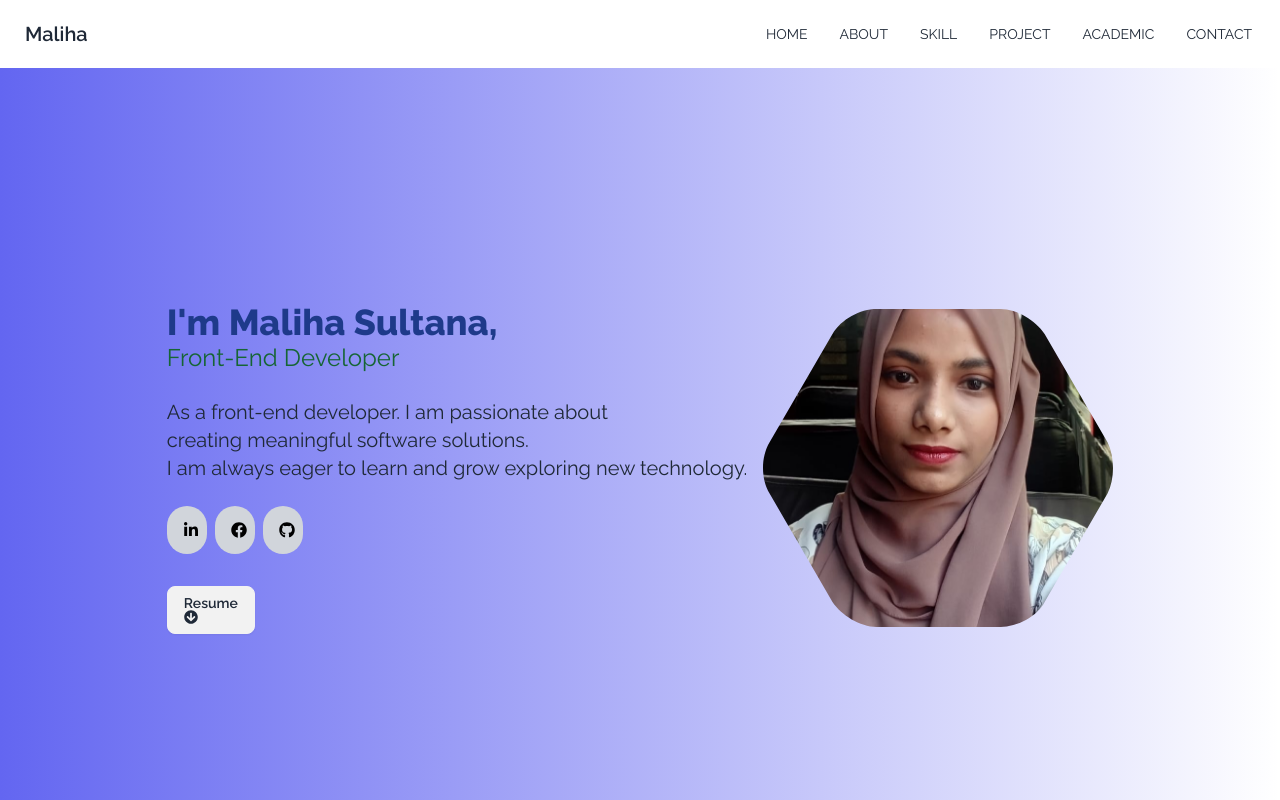
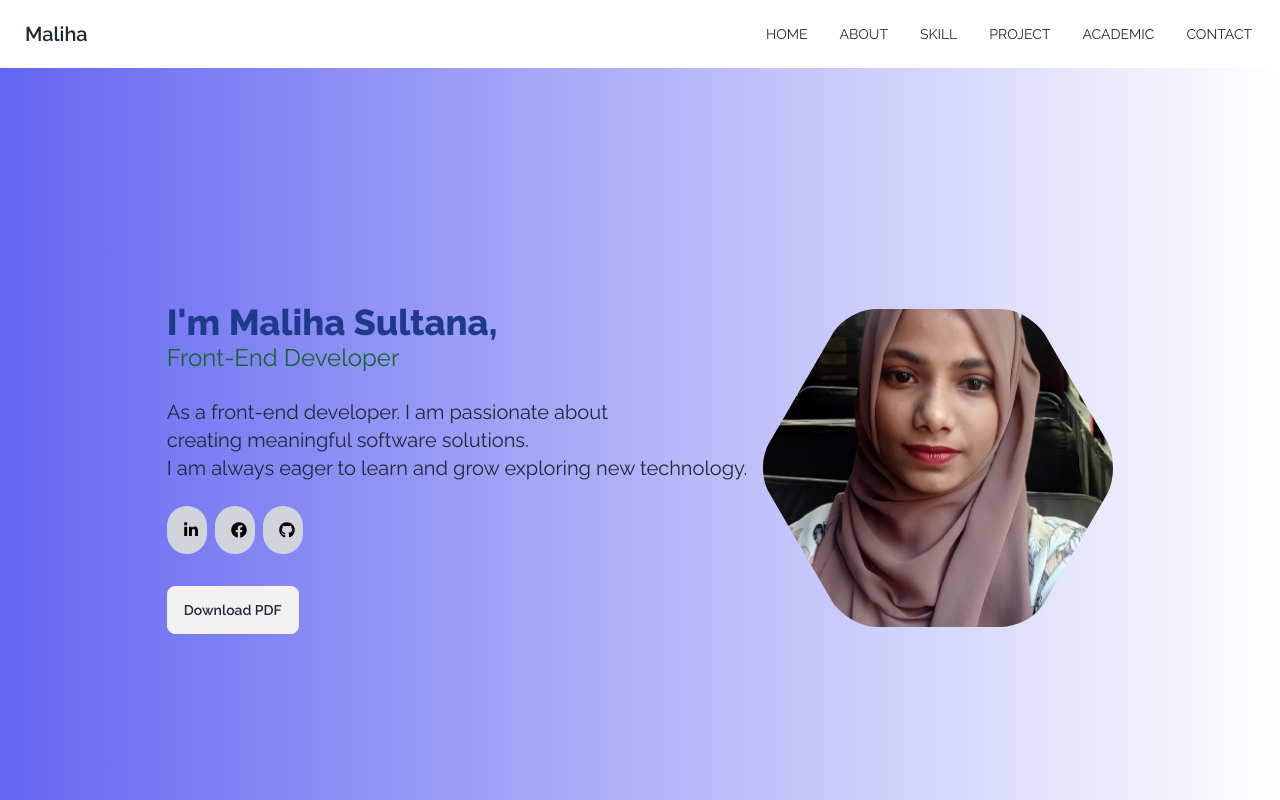
Before and after one commit to MaLiHa1321/portfolio, a React (Vite) app: page / in a window 1280 px wide. Shown: the top 800 px of the page. Built offline with nearby package versions, Linux system fonts and the light colour scheme.

Commit message:
download btn is added

```diff
--- a/src/Component/Home/Banner.jsx
+++ b/src/Component/Home/Banner.jsx
@@ -7,10 +7,34 @@ import { useEffect } from 'react';
 
 
 
+
 const Banner = () => {
   useEffect(()=>{
     Aos.init({duration: 1000});
   },[])
+
+
+  const handleDownload = () => {
+    const pdfFileName = "resume";
+    const pdfFilePath =  '/public/assignment.2.pdf';
+
+    const link = document.createElement('a');
+    link.href = pdfFilePath;
+    link.download = pdfFileName;
+    document.body.appendChild(link);
+
+    link.click();
+
+    // Remove the link from the DOM after a short delay
+    setTimeout(() => {
+      document.body.removeChild(link);
+      window.URL.revokeObjectURL(link.href);
+    }, 1000);
+
+    console.log('pdfFileName:', pdfFileName);
+console.log('pdfFilePath:', pdfFilePath);
+  };
+
 
 
     return (
@@ -39,9 +63,12 @@ const Banner = () => {
       <div>
 
       <div className='btn'>
+      <button onClick={handleDownload}>
+        Download PDF
+      </button>
 
-      <a href="../../assets/assignment.2.pdf" download >Resume<span className="hover:rotate-90 duration-300"><FaArrowCircleDown></FaArrowCircleDown></span>
-            </a>
+      {/* <a href="../../assets/assignment.2.pdf" download>Resume<span className="hover:rotate-90 duration-300"><FaArrowCircleDown></FaArrowCircleDown></span>
+            </a> */}
       </div>
       </div>
     </div>
```
Also changed, not shown: 1 other file (tests, documents, lock files or other folders).
